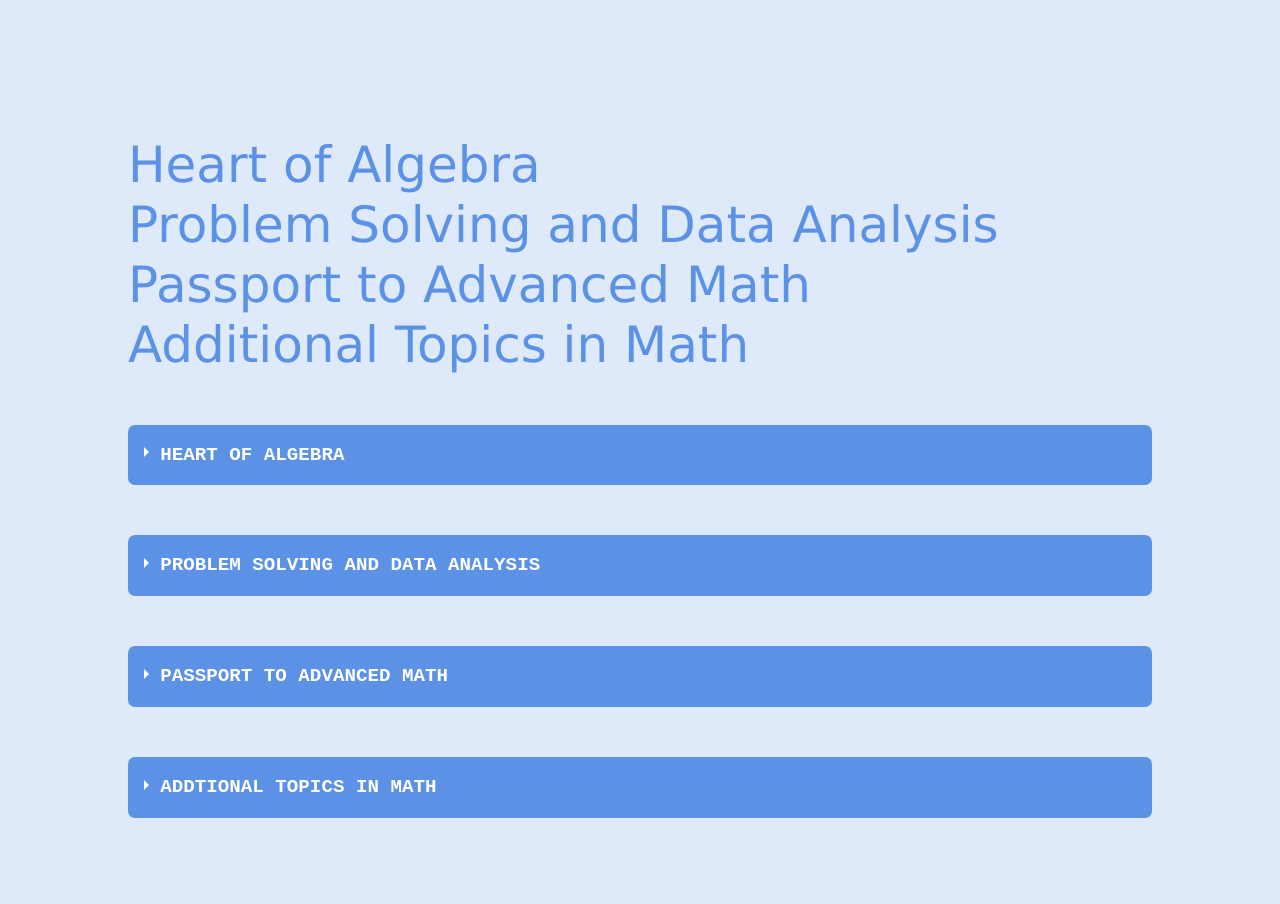
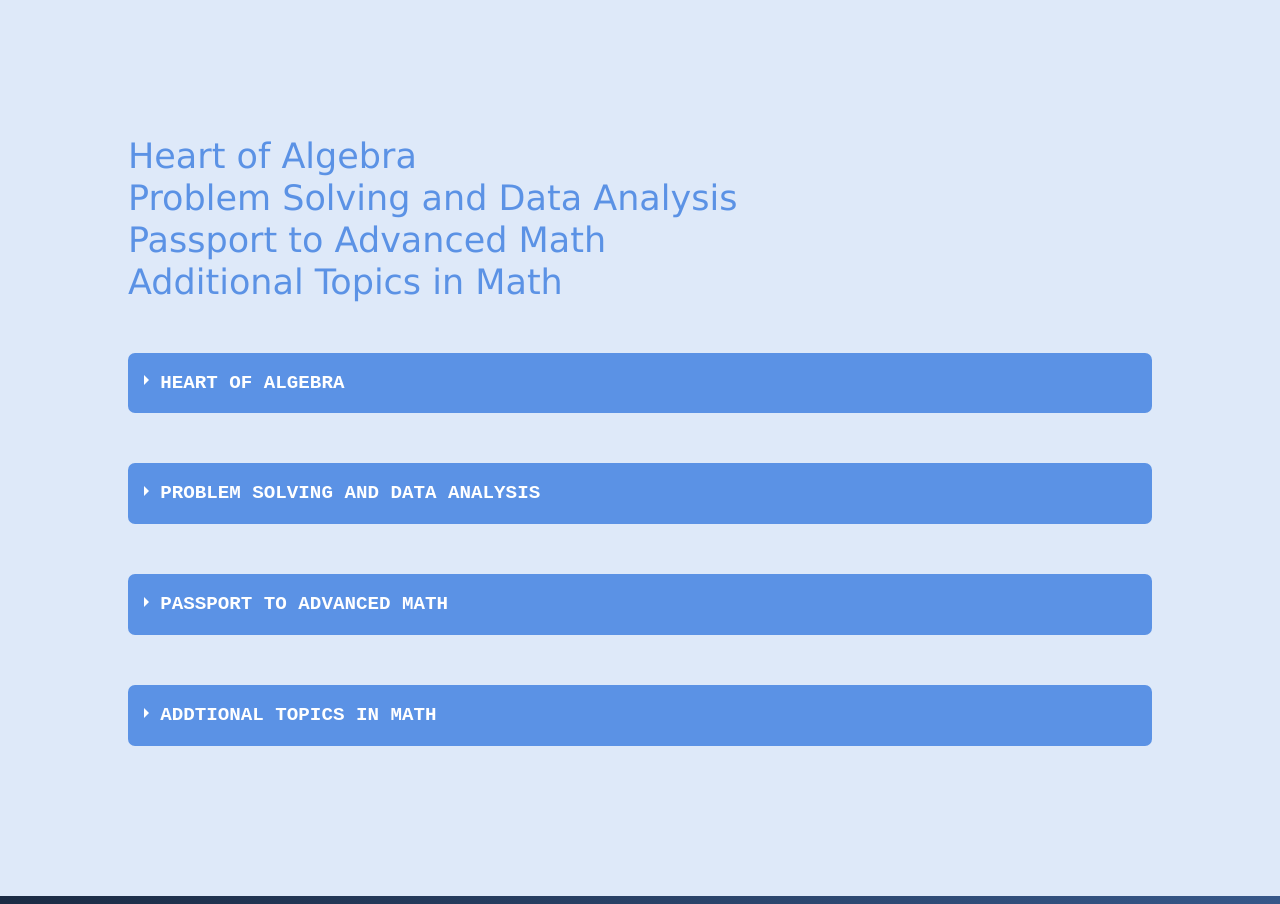
Before and after one commit to YomenT/bluebird-teaching, a React (Create React App) app in the folder reactapp/: page /satprep in a window 1280 px wide. Shown: the part 1560-2464 px from the top of the page. Built offline with nearby package versions, Linux system fonts and the light colour scheme.

Commit message:
adjusting header

```diff
--- a/reactapp/src/components/SatPrep.js
+++ b/reactapp/src/components/SatPrep.js
@@ -77,10 +77,10 @@ class SatPrep extends React.Component {
                         went over!  I'll try to block off each section between horizontal lines to take no more than 30 minutes.
                     </p>
                     <hr style={{ width: '100%', textAlign: "center", marginBottom: "150px", backgroundColor: "#686868" }}></hr>
-                    <h3 className="h3-blue-headers">Heart of Algebra</h3>
-                    <h3 className="h3-blue-headers">Problem Solving and Data Analysis</h3>
-                    <h3 className="h3-blue-headers">Passport to Advanced Math</h3>
-                    <h3 className="h3-blue-headers">Additional Topics in Math</h3>
+                    <h4 className="h4-blue-headers">Heart of Algebra</h4>
+                    <h4 className="h4-blue-headers">Problem Solving and Data Analysis</h4>
+                    <h4 className="h4-blue-headers">Passport to Advanced Math</h4>
+                    <h4 className="h4-blue-headers">Additional Topics in Math</h4>
                     <div className="wrap-collabsible" style={{ paddingTop: "50px", paddingBottom: "50px" }}>
                         <input id="HOA-collapsible" className="toggle" type="checkbox"></input>
                         <label for="HOA-collapsible" className="lbl-toggle">Heart of Algebra</label>
```
